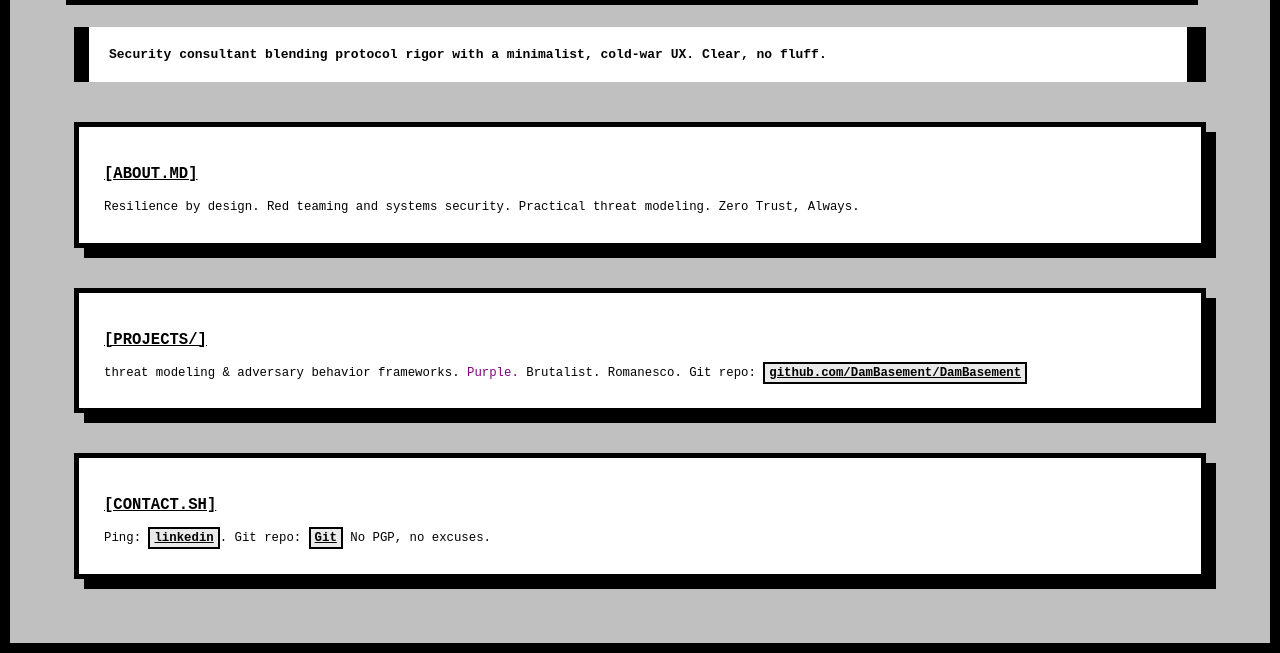
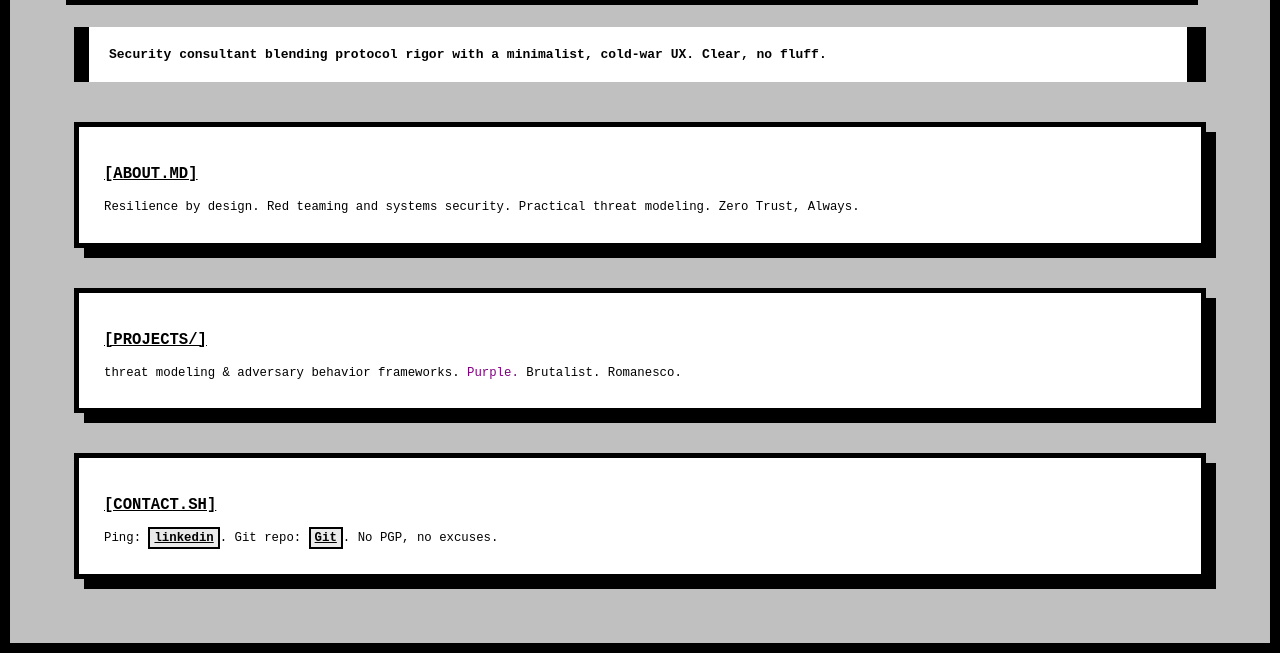
Before and after one commit to DamBasement/dantesec, a plain HTML site: page index.html in a window 1280 px wide. Shown: the part 166-819 px from the top of the page. Drawn offline with Linux system fonts and the light colour scheme.

Commit message:
Update index.html

```diff
--- a/index.html
+++ b/index.html
@@ -128,14 +128,14 @@
 
       <div class="section">
         <h2>[projects/]</h2>
-        <p>threat modeling & adversary behavior frameworks. <span style="color: purple;">Purple.</span> Brutalist. Romanesco. Git repo: <a href="https://github.com/DamBasement/DamBasement" target="_blank">github.com/DamBasement/DamBasement</a></p>
+        <p>threat modeling & adversary behavior frameworks. <span style="color: purple;">Purple.</span> Brutalist. Romanesco.</p>
       </div>
 
       <div class="section">
         <h2>[contact.sh]</h2>
         <p>Ping: <a href="https://www.linkedin.com/in/damiano-bassani-65965b266/"
    target="_blank" rel="noopener noreferrer">linkedin</a>.
-          Git repo: <a href="https://github.com/DamBasement/DamBasement" target="_blank" rel="noopener noreferrer">Git</a>
+          Git repo: <a href="https://github.com/DamBasement/DamBasement" target="_blank" rel="noopener noreferrer">Git</a>.
           No PGP, no excuses.</p>
       </div>
     </div>
```
